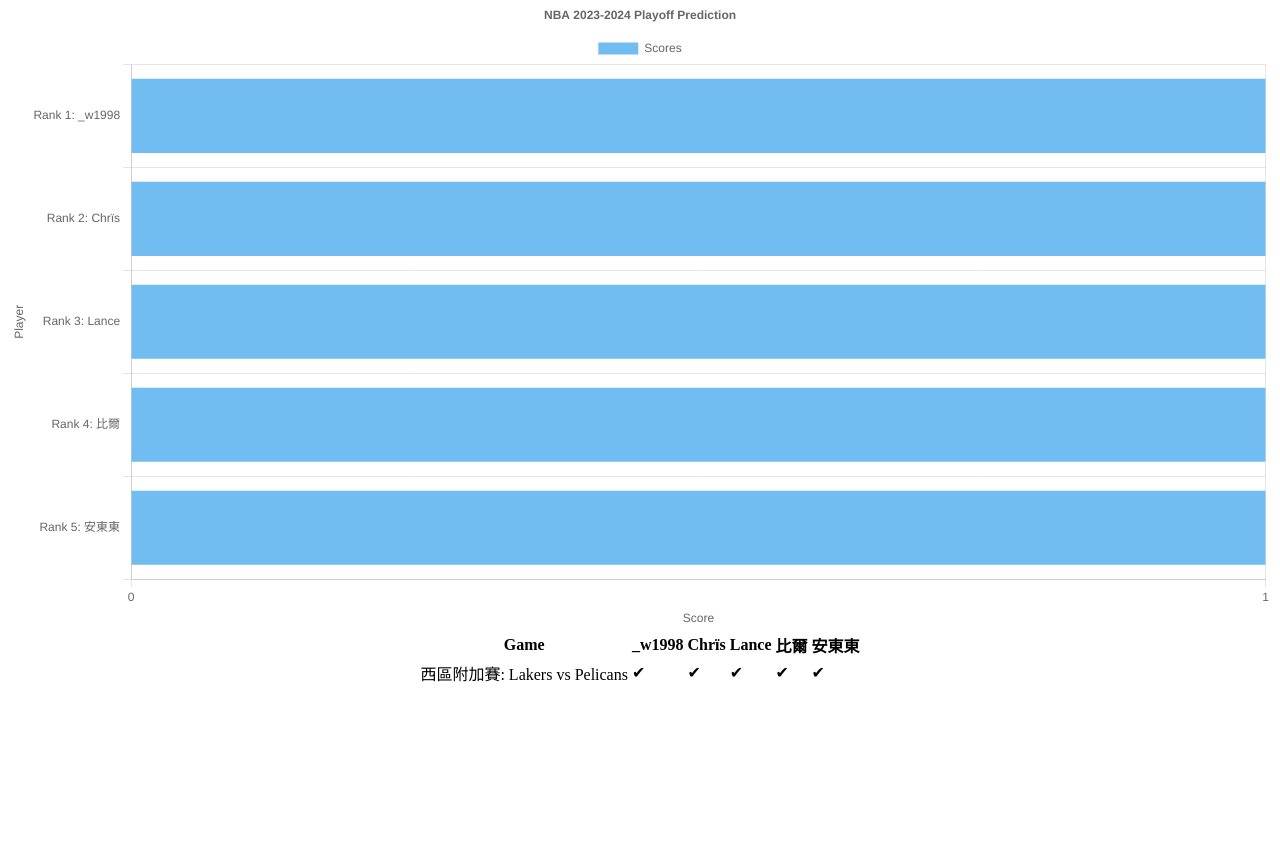
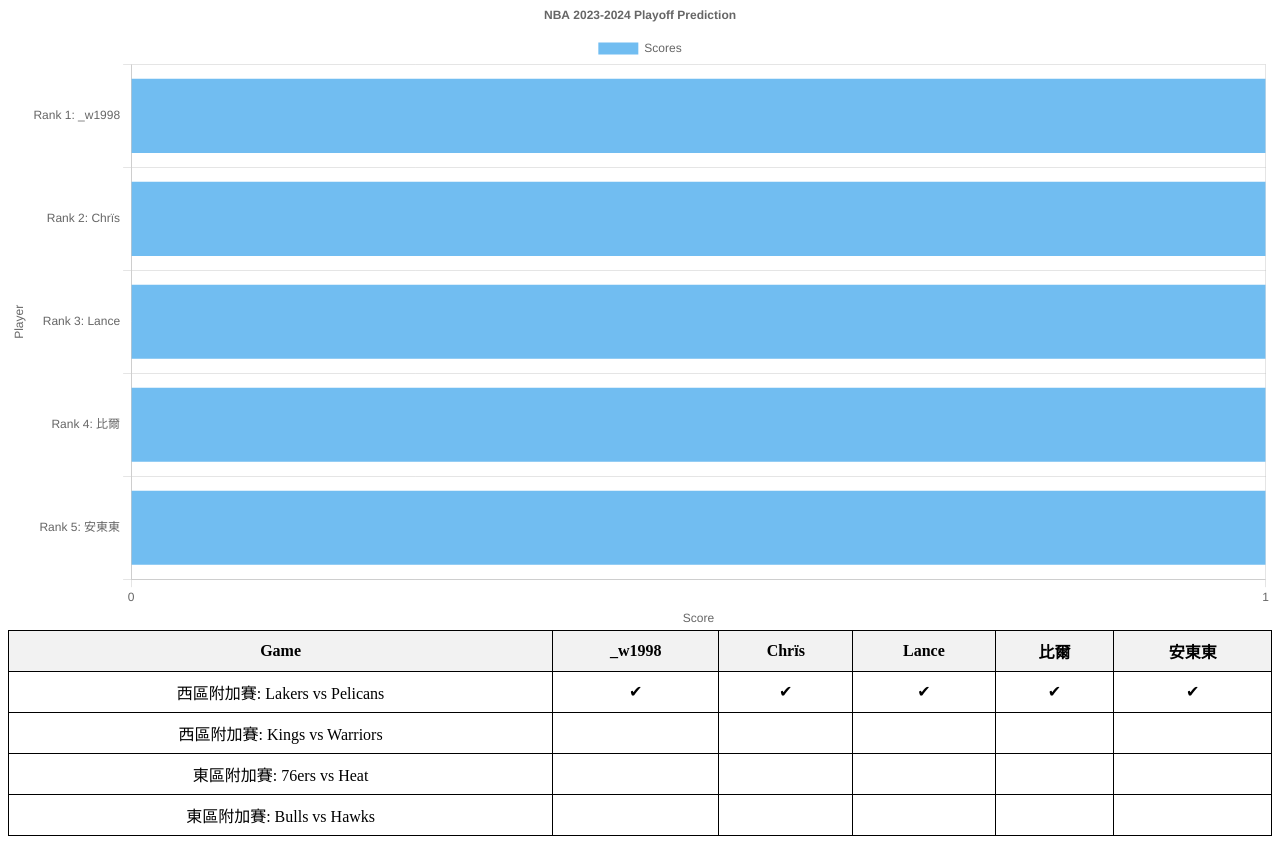
Before and after one commit to 311511052-Jackson/311511052-Jackson.github.io, a plain HTML site: page index.html in a window 1280 px wide. Shown: the part 100-944 px from the top of the page. Before the commit the page ends 800 px from the top, so only its background shows below. Drawn offline with nearby package versions, Linux system fonts and the light colour scheme.

Commit message:
Update index.html

```diff
--- a/index.html
+++ b/index.html
@@ -5,6 +5,22 @@
     <!-- Include Chart.js library -->
     <script src="https://cdn.jsdelivr.net/npm/chart.js"></script>
 </head>
+<style>
+    table {
+        border-collapse: collapse;
+        width: 100%;
+    }
+
+    th, td {
+        border: 1px solid black;
+        padding: 8px;
+        text-align: center;
+    }
+
+    th {
+        background-color: #f2f2f2;
+    }
+</style>
 <body>
 
     <center>
@@ -114,6 +130,30 @@
                 <td>&#10004;</td>
                 <td>&#10004;</td>
             </tr>
+            <tr>
+                <td>西區附加賽: Kings vs Warriors</td>
+                <td></td>
+                <td></td>
+                <td></td>
+                <td></td>
+                <td></td>
+            </tr>
+            <tr>
+                <td>東區附加賽: 76ers vs Heat</td>
+                <td></td>
+                <td></td>
+                <td></td>
+                <td></td>
+                <td></td>
+            </tr>
+            <tr>
+                <td>東區附加賽: Bulls vs Hawks</td>
+                <td></td>
+                <td></td>
+                <td></td>
+                <td></td>
+                <td></td>
+            </tr>
         </table>
     </center>
 </body>
```
